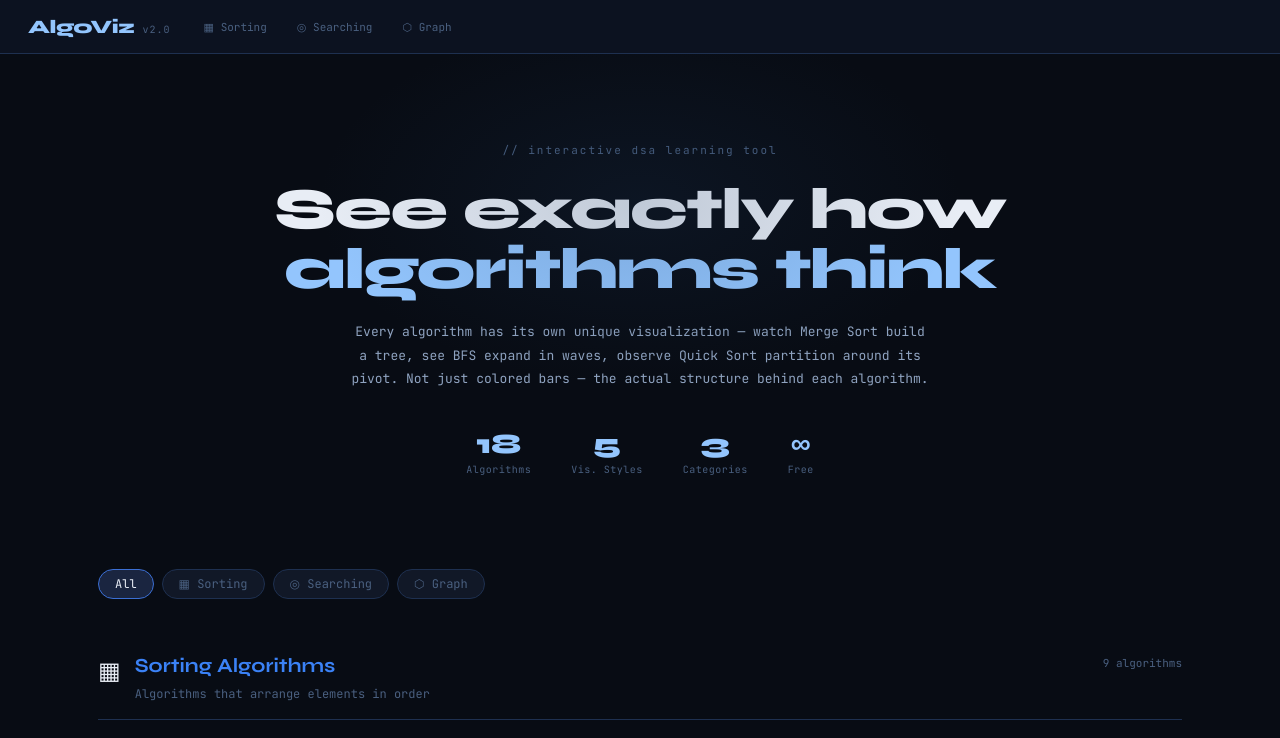
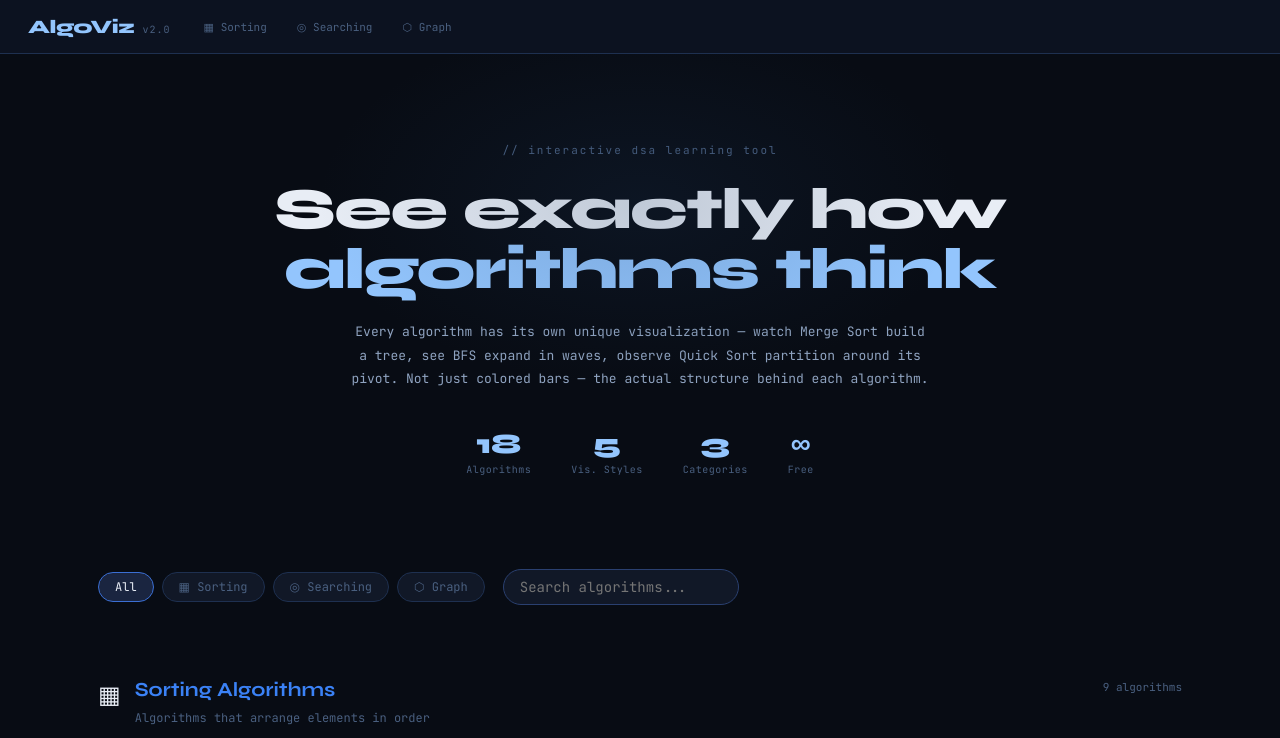
Before and after one commit to 2303A52012/algoviz, a React (Create React App) app: page / in a window 1280 px wide. Shown: the top 738 px of the page. Built offline with nearby package versions, Linux system fonts and the light colour scheme.

Commit message:
added search

```diff
--- a/src/components/HomePage.css
+++ b/src/components/HomePage.css
@@ -1,3 +1,25 @@
+/* ---- Category pills + Search bar row ---- */
+.category-pills-search-row {
+  display: flex;
+  align-items: center;
+  gap: 18px;
+  margin-bottom: 18px;
+}
+.algo-search-bar {
+  font-size: 14px;
+  padding: 8px 16px;
+  border-radius: 99px;
+  border: 1px solid var(--border-mid);
+  background: var(--bg-surface);
+  color: var(--text-primary);
+  outline: none;
+  transition: border-color var(--t-fast);
+  min-width: 220px;
+  max-width: 320px;
+}
+.algo-search-bar:focus {
+  border-color: var(--blue-light);
+}
 /* ---- Feedback Section ---- */
 .feedback-section {
   margin: 48px auto 0 auto;
--- a/src/components/HomePage.jsx
+++ b/src/components/HomePage.jsx
@@ -271,6 +271,19 @@ function AlgoCard({ algo, categoryColor, onSelect }) {
 
 export default function HomePage({ onSelect }) {
   const [activeCategory, setActiveCategory] = useState(null);
+  const [search, setSearch] = useState("");
+
+  // Import all algorithms
+  const { REGISTRY } = require('../registry');
+
+  // Filtered algorithms by search
+  const filteredRegistry = search.trim()
+    ? REGISTRY.filter(algo =>
+        algo.label.toLowerCase().includes(search.toLowerCase()) ||
+        (algo.id && algo.id.toLowerCase().includes(search.toLowerCase())) ||
+        (algo.description && algo.description.toLowerCase().includes(search.toLowerCase()))
+      )
+    : null;
 
   const visibleCategories = activeCategory
     ? CATEGORIES.filter(c => c.id === activeCategory)
@@ -303,7 +316,9 @@ export default function HomePage({ onSelect }) {
           </div>
         </section>
 
-        {/* Category filter pills */}
+
+        {/* Category filter pills + Search bar */}
+        <div className="category-pills-search-row">
           <div className="category-pills">
             <button
               className={`pill ${!activeCategory ? 'pill-active' : ''}`}
@@ -322,9 +337,42 @@ export default function HomePage({ onSelect }) {
               </button>
             ))}
           </div>
+          <input
+            className="algo-search-bar"
+            type="text"
+            placeholder="Search algorithms..."
+            value={search}
+            onChange={e => setSearch(e.target.value)}
+            aria-label="Search algorithms"
+          />
+        </div>
 
-        {/* Algorithm sections */}
-        {visibleCategories.map(cat => (
+        {/* Algorithm sections or search results */}
+        {search.trim() ? (
+          <section className="category-section">
+            <div className="category-header" style={{ '--cat-color': 'var(--blue-light)' }}>
+              <div className="category-title-row">
+                <span className="cat-icon-big">🔍</span>
+                <div>
+                  <h2 className="category-title" style={{ color: 'var(--blue-light)' }}>Search Results</h2>
+                  <p className="category-desc">{filteredRegistry.length} found</p>
+                </div>
+              </div>
+            </div>
+            <div className="algo-grid">
+              {filteredRegistry.length === 0 && <div style={{padding:24, color:'var(--text-muted)'}}>No algorithms found.</div>}
+              {filteredRegistry.map(algo => (
+                <AlgoCard
+                  key={algo.id}
+                  algo={algo}
+                  categoryColor={CATEGORIES.find(c => c.id === algo.category)?.color || 'var(--blue-light)'}
+                  onSelect={onSelect}
+                />
+              ))}
+            </div>
+          </section>
+        ) : (
+          visibleCategories.map(cat => (
             <section key={cat.id} className="category-section">
               <div className="category-header" style={{ '--cat-color': cat.color }}>
                 <div className="category-title-row">
@@ -348,7 +396,8 @@ export default function HomePage({ onSelect }) {
                 ))}
               </div>
             </section>
-        ))}
+          ))
+        )}
       </div>
       {/* Feedback & Suggestions Form */}
       <section className="feedback-section">
```
Lines whose indentation alone changed are shown as unchanged.
